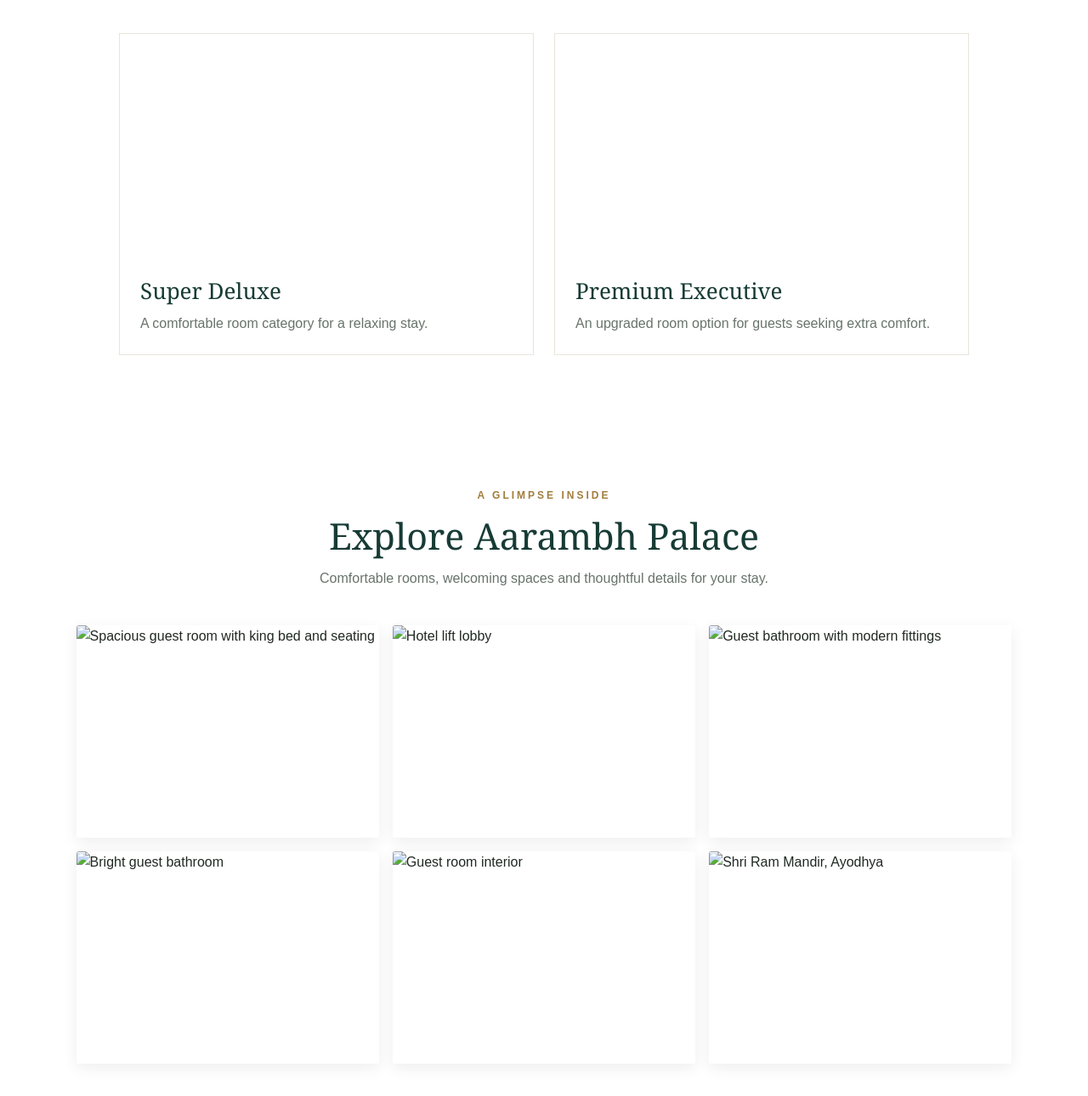
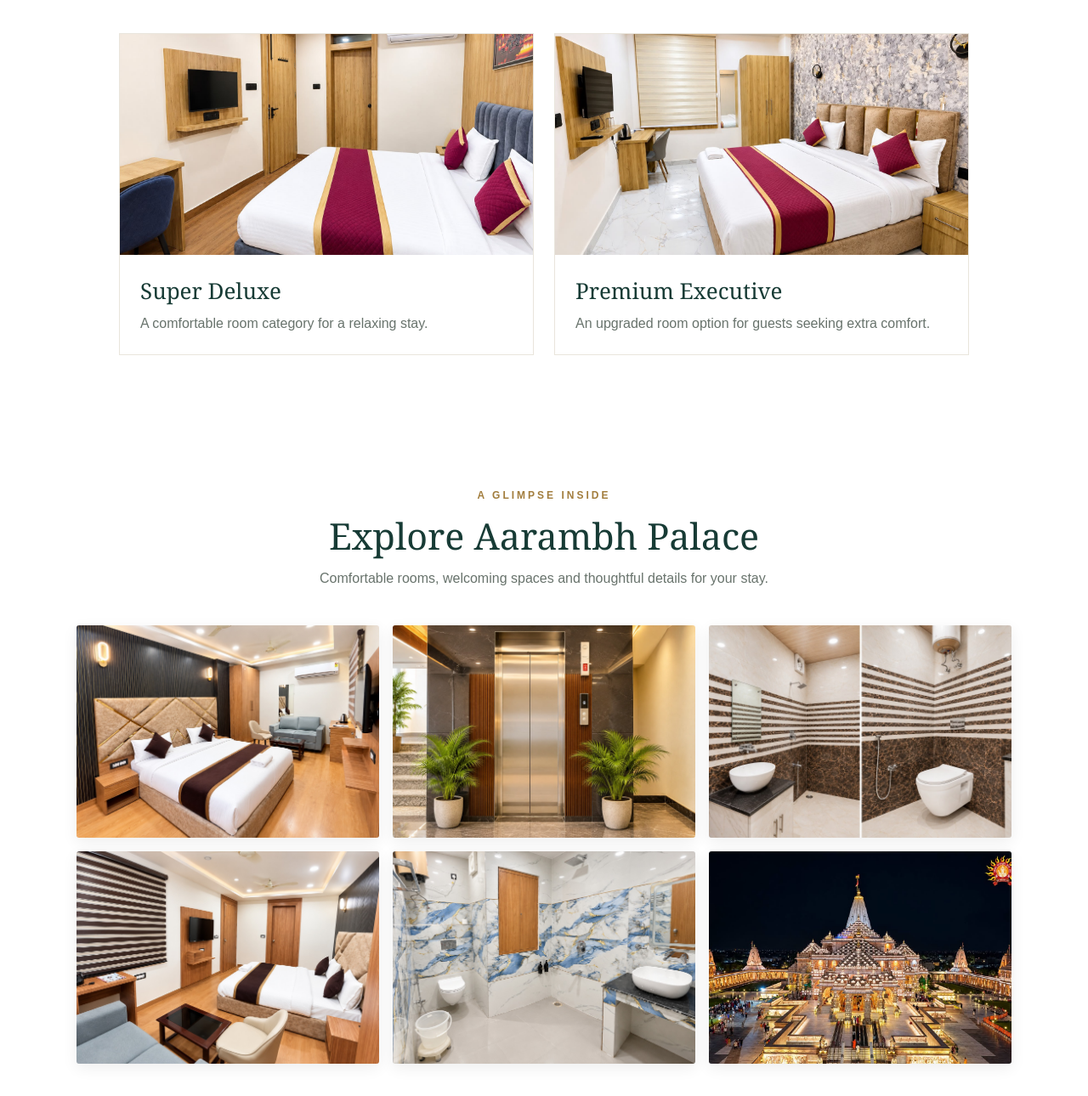
Before and after one commit to aarambhpalace/aarambh-palace-hotel, a plain HTML site: page index.html in a window 1280 px wide. Shown: the part 1446-2736 px from the top of the page at 85% size. Drawn offline with Linux system fonts and the light colour scheme.

Commit message:
Add files via upload

```diff
--- a/index.html
+++ b/index.html
@@ -15,11 +15,11 @@
 nav{display:flex;align-items:center;gap:22px;font-size:14px}nav a{text-decoration:none}nav a:hover{color:var(--gold)}
 .lang{border:1px solid #d8d4c9;background:white;padding:8px 12px;border-radius:20px;cursor:pointer}
 .btn{display:inline-block;text-decoration:none;background:var(--gold);color:#1d2a24;padding:13px 22px;border-radius:3px;font-weight:bold;border:0;cursor:pointer}.btn.dark{background:var(--green);color:white}.btn.outline{background:transparent;border:1px solid #fff;color:white}
-.hero{min-height:590px;background:linear-gradient(90deg,#102b25e8,#102b2570),url('images/hotel-hero.jpg') center 52%/cover no-repeat;display:flex;align-items:center;color:#fff;padding:75px 8%}
+.hero{min-height:590px;background:linear-gradient(90deg,#102b25e8,#102b2570),url('hotel-hero.jpg') center 52%/cover no-repeat;display:flex;align-items:center;color:#fff;padding:75px 8%}
 .hero-inner{max-width:690px}.eyebrow{color:#e0c58e;letter-spacing:3px;text-transform:uppercase;font-size:12px;font-weight:bold}
 h1{font:clamp(42px,6vw,70px)/1.08 Georgia,serif;margin:18px 0} .hero p{font-size:18px;max-width:580px;color:#f2f2ec}.actions{display:flex;gap:12px;flex-wrap:wrap;margin-top:28px}
 section{padding:78px 7%}.section-head{text-align:center;max-width:720px;margin:0 auto 42px}.section-head .eyebrow{color:#a27d3d}.section-head h2{font:clamp(30px,4vw,43px) Georgia,serif;color:var(--green);margin:8px 0}.section-head p{color:var(--muted);margin:0}
-.about{background:var(--cream);display:grid;grid-template-columns:1fr 1fr;gap:55px;align-items:center}.photo-placeholder{min-height:380px;background:url('images/reception.jpg') center/cover no-repeat;border:8px solid white;outline:1px solid #e3dccf;border-radius:2px}.about h2{font:40px Georgia,serif;color:var(--green);line-height:1.15}.about p{color:#59645e}
+.about{background:var(--cream);display:grid;grid-template-columns:1fr 1fr;gap:55px;align-items:center}.photo-placeholder{min-height:380px;background:url('reception.jpg') center/cover no-repeat;border:8px solid white;outline:1px solid #e3dccf;border-radius:2px}.about h2{font:40px Georgia,serif;color:var(--green);line-height:1.15}.about p{color:#59645e}
 .rooms{display:grid;grid-template-columns:repeat(2,1fr);gap:24px;max-width:1000px;margin:auto}.room{border:1px solid #e9e5dc;background:#fff}.room-img{height:260px;background-position:center;background-size:cover;background-repeat:no-repeat}.room-body{padding:24px}.room h3{font:26px Georgia,serif;color:var(--green);margin:0 0 8px}.room p{color:var(--muted);margin:0}
 .gallery{background:#fff}.gallery-grid{display:grid;grid-template-columns:repeat(3,1fr);gap:16px;max-width:1150px;margin:auto}.gallery-grid img{display:block;width:100%;height:250px;object-fit:cover;border-radius:3px;box-shadow:0 5px 18px #00000012}.features{background:var(--green);color:white}.features .section-head h2{color:white}.features .section-head p{color:#d4ded8}.feature-grid{display:grid;grid-template-columns:repeat(4,1fr);gap:18px;max-width:1100px;margin:auto}.feature{border:1px solid #ffffff30;padding:22px;text-align:center;min-height:135px}.feature b{display:block;color:#e2c58b;margin:8px 0}.feature span{font-size:13px;color:#e1e9e4}
 .details{background:var(--cream)}.detail-grid{display:grid;grid-template-columns:repeat(3,1fr);gap:25px;max-width:1100px;margin:auto}.detail{background:white;padding:25px;border-top:3px solid var(--gold)}.detail h3{font:22px Georgia,serif;color:var(--green);margin:0 0 12px}.detail ul{padding-left:18px;margin:0;color:#59645e;font-size:14px}
@@ -60,24 +60,24 @@
 <section id="rooms">
  <div class="section-head"><div class="eyebrow" data-en="Stay your way">Stay your way</div><h2 data-en="Rooms & Accommodation">Rooms & Accommodation</h2><p data-en="Choose the room category that suits your stay. Contact us for current rates and availability.">Choose the room category that suits your stay. Contact us for current rates and availability.</p></div>
  <div class="rooms">
-  <article class="room"><div class="room-img" role="img" aria-label="Super Deluxe room" style="background-image:url('images/room-super-deluxe.jpg')"></div><div class="room-body"><h3 data-en="Super Deluxe">Super Deluxe</h3><p data-en="A comfortable room category for a relaxing stay.">A comfortable room category for a relaxing stay.</p></div></article>
-  <article class="room"><div class="room-img" role="img" aria-label="Premium Executive room" style="background-image:url('images/room-premium.jpg')"></div><div class="room-body"><h3 data-en="Premium Executive">Premium Executive</h3><p data-en="An upgraded room option for guests seeking extra comfort.">An upgraded room option for guests seeking extra comfort.</p></div></article>
+  <article class="room"><div class="room-img" role="img" aria-label="Super Deluxe room" style="background-image:url('room-super-deluxe.jpg')"></div><div class="room-body"><h3 data-en="Super Deluxe">Super Deluxe</h3><p data-en="A comfortable room category for a relaxing stay.">A comfortable room category for a relaxing stay.</p></div></article>
+  <article class="room"><div class="room-img" role="img" aria-label="Premium Executive room" style="background-image:url('room-premium.jpg')"></div><div class="room-body"><h3 data-en="Premium Executive">Premium Executive</h3><p data-en="An upgraded room option for guests seeking extra comfort.">An upgraded room option for guests seeking extra comfort.</p></div></article>
  </div>
 </section>
 <section class="gallery" id="gallery">
  <div class="section-head"><div class="eyebrow" data-en="A glimpse inside">A glimpse inside</div><h2 data-en="Explore Aarambh Palace">Explore Aarambh Palace</h2><p data-en="Comfortable rooms, welcoming spaces and thoughtful details for your stay.">Comfortable rooms, welcoming spaces and thoughtful details for your stay.</p></div>
  <div class="gallery-grid">
-  <img src="images/room-premium-wide.jpg" alt="Spacious guest room with king bed and seating" loading="lazy">
-  <img src="images/lift.jpg" alt="Hotel lift lobby" loading="lazy">
-  <img src="images/bathroom-brown.jpg" alt="Guest bathroom with modern fittings" loading="lazy">
-  <img src="images/bathroom-blue.jpg" alt="Bright guest bathroom" loading="lazy">
-  <img src="images/room-detail.jpg" alt="Guest room interior" loading="lazy">
-  <img src="images/ram-mandir.jpg" alt="Shri Ram Mandir, Ayodhya" loading="lazy">
+  <img src="room-premium-wide.jpg" alt="Spacious guest room with king bed and seating" loading="lazy">
+  <img src="lift.jpg" alt="Hotel lift lobby" loading="lazy">
+  <img src="bathroom-brown.jpg" alt="Guest bathroom with modern fittings" loading="lazy">
+  <img src="bathroom-blue.jpg" alt="Bright guest bathroom" loading="lazy">
+  <img src="room-detail.jpg" alt="Guest room interior" loading="lazy">
+  <img src="ram-mandir.jpg" alt="Shri Ram Mandir, Ayodhya" loading="lazy">
  </div>
 </section>
 <section id="restaurant" class="details restaurant-section">
  <div class="section-head"><div class="eyebrow" data-en="Dine with us">Dine with us</div><h2 data-en="Restaurant at Aarambh Palace">Restaurant at Aarambh Palace</h2><p data-en="Enjoy a welcoming dining space during your stay. Contact our team for current menu and dining timings.">Enjoy a welcoming dining space during your stay. Contact our team for current menu and dining timings.</p></div>
- <div class="restaurant-layout"><img src="images/restaurant.jpg" alt="Restaurant dining area at Aarambh Palace" loading="lazy"><div><h3 data-en="A comfortable place to dine">A comfortable place to dine</h3><p data-en="A warm, well-lit dining room with comfortable seating for guests and visitors.">A warm, well-lit dining room with comfortable seating for guests and visitors.</p><p data-en="For dining enquiries, please call or WhatsApp our team.">For dining enquiries, please call or WhatsApp our team.</p><a class="btn dark" href="https://wa.me/919336046112?text=Namaste%20Aarambh%20Palace%2C%20mujhe%20restaurant%20ke%20baare%20mein%20jaankari%20chahiye." target="_blank" rel="noopener" data-en="Restaurant Enquiry">Restaurant Enquiry</a></div></div>
+ <div class="restaurant-layout"><img src="restaurant.jpg" alt="Restaurant dining area at Aarambh Palace" loading="lazy"><div><h3 data-en="A comfortable place to dine">A comfortable place to dine</h3><p data-en="A warm, well-lit dining room with comfortable seating for guests and visitors.">A warm, well-lit dining room with comfortable seating for guests and visitors.</p><p data-en="For dining enquiries, please call or WhatsApp our team.">For dining enquiries, please call or WhatsApp our team.</p><a class="btn dark" href="https://wa.me/919336046112?text=Namaste%20Aarambh%20Palace%2C%20mujhe%20restaurant%20ke%20baare%20mein%20jaankari%20chahiye." target="_blank" rel="noopener" data-en="Restaurant Enquiry">Restaurant Enquiry</a></div></div>
 </section>
 <section class="features" id="facilities">
  <div class="section-head"><div class="eyebrow" data-en="Thoughtful conveniences">Thoughtful conveniences</div><h2 data-en="Facilities & Amenities">Facilities & Amenities</h2><p data-en="The essentials to make your stay easy and comfortable.">The essentials to make your stay easy and comfortable.</p></div>
```
Also changed, not shown: README.txt.
